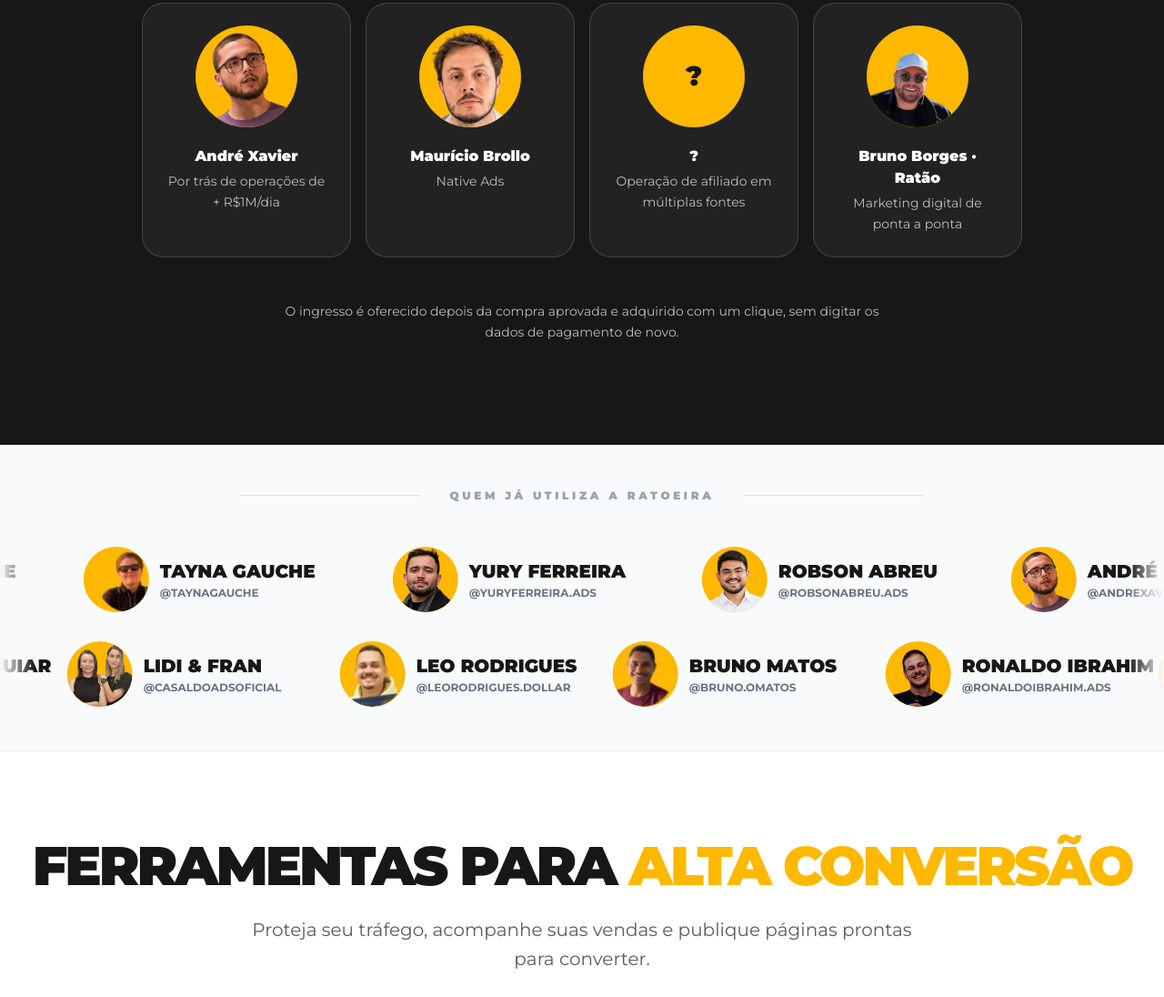
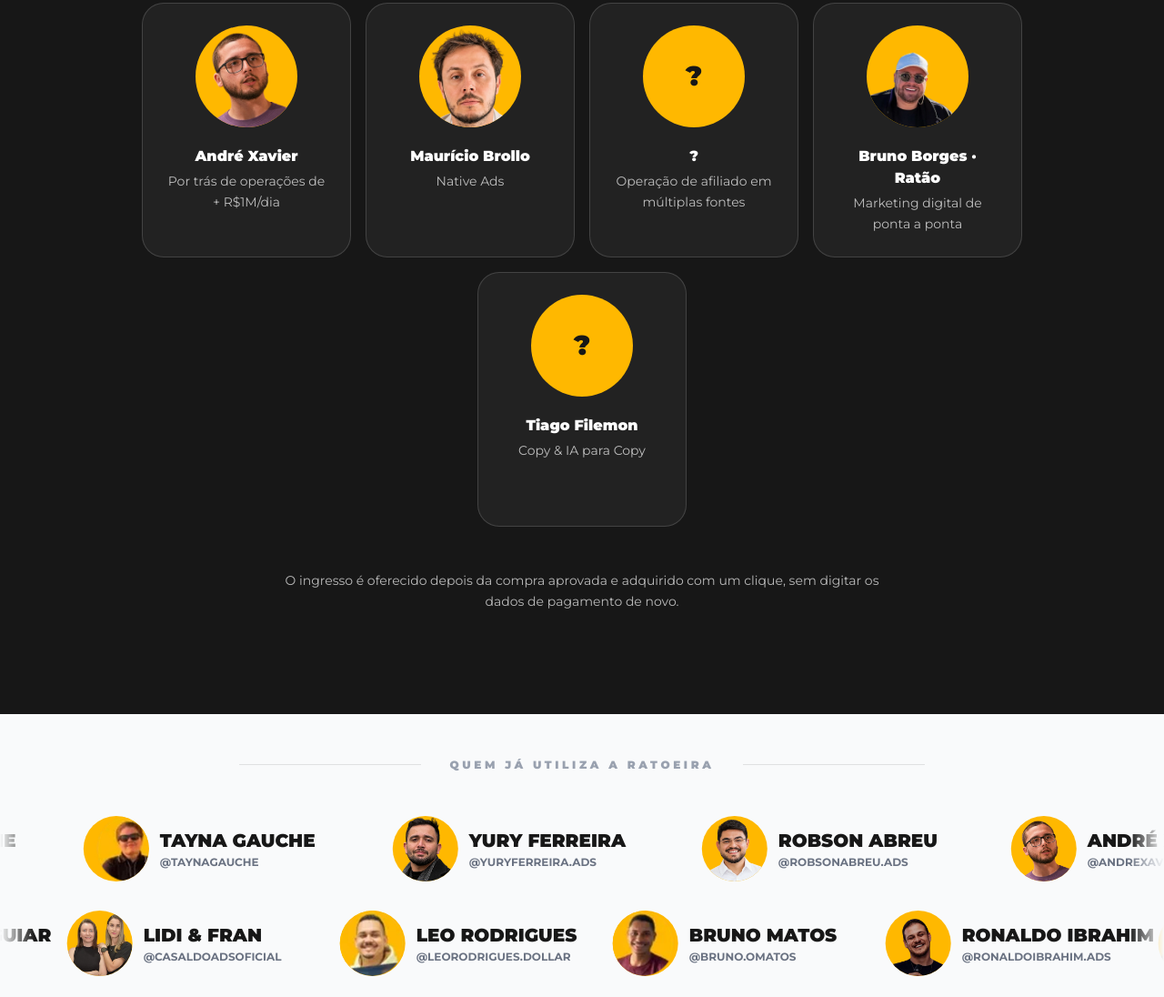
Before and after one commit to lucasignislab/niver, an Astro site: page / in a window 1280 px wide. Shown: the part 5475-6571 px from the top of the page at 91% size. Built offline with nearby package versions, Linux system fonts and the light colour scheme; Astro itself is replaced by a stand-in of ours.

Commit message:
Add Tiago Filemon to event speakers

```diff
--- a/src/components/EventExperience.astro
+++ b/src/components/EventExperience.astro
@@ -8,6 +8,7 @@ const speakers = [
   { name: 'Maurício Brollo', topic: 'Native Ads', image: '/assets/avatars/mauricio-brollo.webp' },
   { name: '?', topic: 'Operação de afiliado em múltiplas fontes', image: null, initials: '?' },
   { name: 'Bruno Borges · Ratão', topic: 'Marketing digital de ponta a ponta', image: '/assets/avatars/bruno-borges-ratao.webp' },
+  { name: 'Tiago Filemon', topic: 'Copy & IA para Copy', image: null, initials: '?' },
 ];
 ---
 
```
